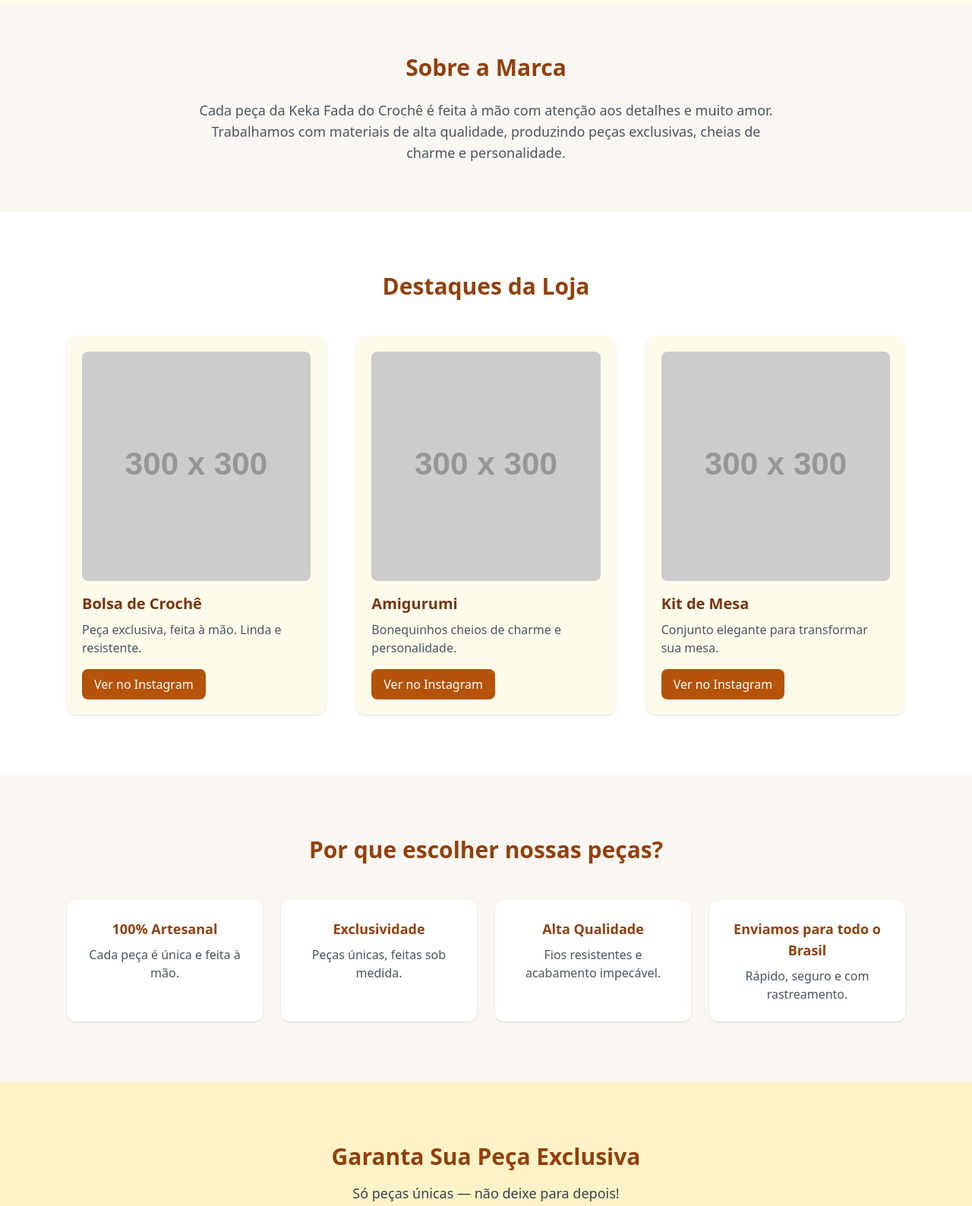
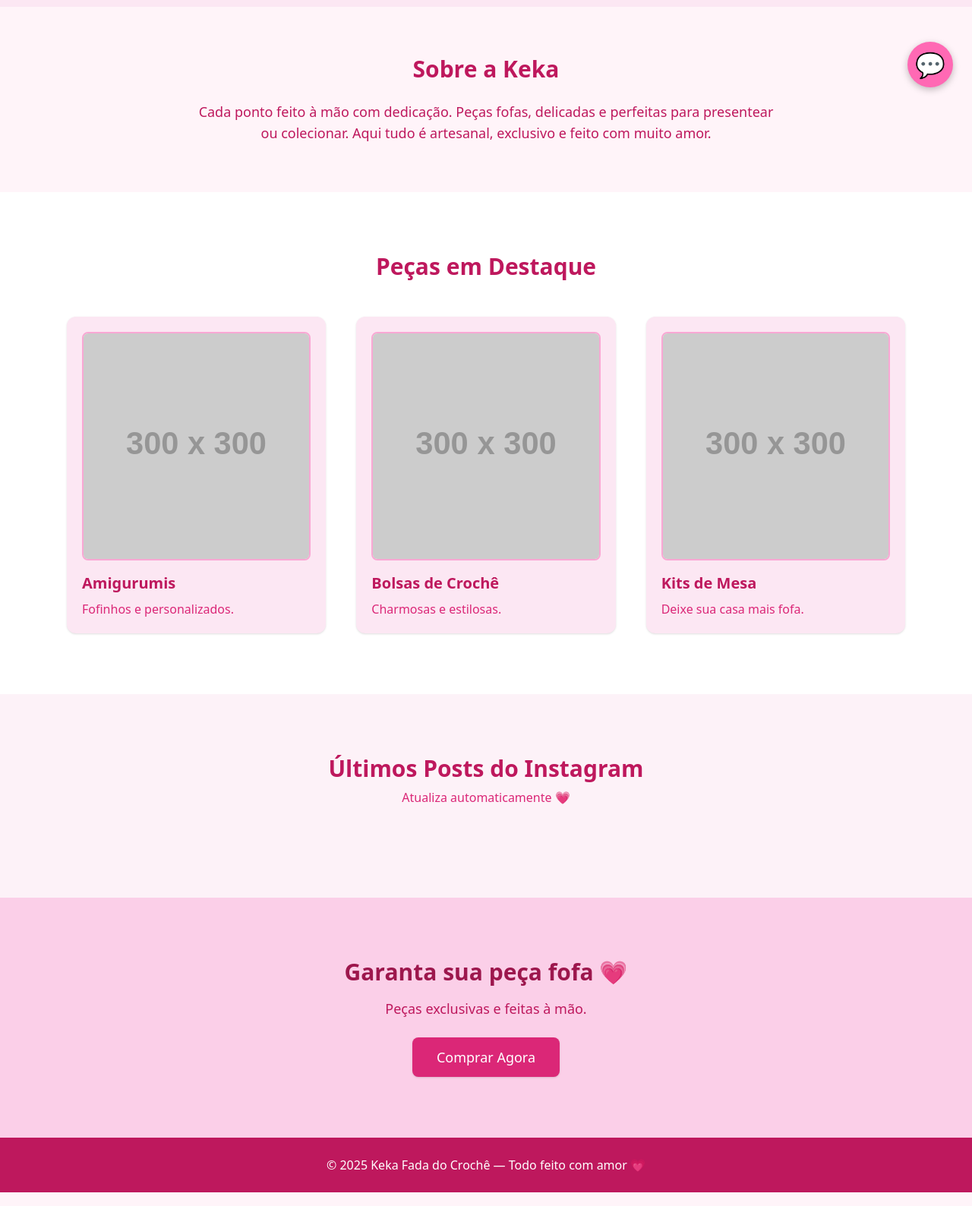
Before and after one commit to kekafadadocroche/kekafadadocroche.github.io, a plain HTML site: page index.html in a window 1280 px wide. Shown: the part 660-2248 px from the top of the page at 76% size. Drawn offline with nearby package versions, Linux system fonts and the light colour scheme; placeholder pictures from the web are drawn by us.

Commit message:
Update index.html

```diff
--- a/index.html
+++ b/index.html
@@ -3,157 +3,164 @@
 <head>
     <meta charset="UTF-8">
     <meta name="viewport" content="width=device-width, initial-scale=1.0">
-    <title>Keka Fada do Crochê - Peças Artesanais</title>
+    <title>Keka Fada do Crochê – Arte Fofa em Crochê</title>
 
     <!-- TAILWIND CDN -->
     <script src="https://cdn.tailwindcss.com"></script>
 
     <style>
         body {
-            background-color: #faf7f2;
+            background-color: #fff4f9;
+        }
+
+        /* Botão flutuante do WhatsApp */
+        .whatsapp-float {
+            position: fixed;
+            width: 60px;
+            height: 60px;
+            bottom: 25px;
+            right: 25px;
+            background-color: #ff69b4;
+            color: white;
+            border-radius: 50%;
+            text-align: center;
+            font-size: 32px;
+            box-shadow: 0 3px 10px rgba(0,0,0,0.25);
+            z-index: 999;
+            display: flex;
+            justify-content: center;
+            align-items: center;
+        }
+        .whatsapp-float:hover {
+            background-color: #ff1493;
         }
     </style>
 </head>
 
-<body class="text-gray-700">
+<body class="text-pink-900">
+
+    <!-- BOTÃO WHATSAPP -->
+    <a href="https://wa.me/5599999999999" target="_blank" class="whatsapp-float">
+        💬
+    </a>
 
     <!-- NAVBAR -->
-    <nav class="w-full py-4 bg-white shadow">
+    <nav class="w-full py-4 bg-white shadow-md">
         <div class="max-w-6xl mx-auto px-4 flex justify-between items-center">
-            <h1 class="text-xl font-bold text-amber-700">Keka Fada do Crochê</h1>
+            <h1 class="text-2xl font-bold text-pink-600">Keka Fada do Crochê</h1>
             <a href="https://www.instagram.com/kekafadadocroche" target="_blank"
-               class="px-4 py-2 bg-amber-700 text-white rounded-lg shadow hover:bg-amber-800 transition">
+               class="px-4 py-2 bg-pink-500 text-white rounded-lg shadow hover:bg-pink-600 transition">
                 Instagram
             </a>
         </div>
     </nav>
 
     <!-- HERO -->
-    <section class="w-full py-20 bg-amber-50">
+    <section class="w-full py-20 bg-pink-100">
         <div class="max-w-6xl mx-auto px-6 flex flex-col md:flex-row items-center gap-10">
 
             <div class="flex-1">
-                <h2 class="text-4xl md:text-5xl font-bold text-amber-800 leading-tight">
-                    Crochê Artesanal Feito com Amor 💛
+                <h2 class="text-4xl md:text-5xl font-bold text-pink-700 leading-tight">
+                    Crochê Fofinho <br> feito com muito amor 💗🧵
                 </h2>
-                <p class="mt-4 text-lg text-amber-900">
-                    Peças únicas, delicadas e feitas à mão. Descubra uma coleção que combina carinho,
-                    estilo e autenticidade.
+                <p class="mt-4 text-lg text-pink-800">
+                    Amigurumis, bolsas, acessórios e peças delicadas criadas com carinho.
                 </p>
 
                 <a href="https://www.instagram.com/kekafadadocroche" target="_blank"
-                   class="inline-block mt-6 px-8 py-3 bg-amber-700 text-white rounded-lg text-lg shadow hover:bg-amber-800 transition">
+                   class="inline-block mt-6 px-8 py-3 bg-pink-500 text-white rounded-lg text-lg shadow hover:bg-pink-600 transition">
                     Ver Coleção
                 </a>
             </div>
 
             <div class="flex-1">
-                <img src="https://via.placeholder.com/550x450?text=Croch%C3%AA+Artesanal"
-                     alt="Crochê artesanal" class="rounded-xl shadow-lg">
+                <img src="https://via.placeholder.com/550x450?text=Keka+Fada+do+Croch%C3%AA"
+                     class="rounded-xl shadow-lg border-4 border-pink-300" alt="Crochê artesanal">
             </div>
 
         </div>
     </section>
 
     <!-- SOBRE -->
-    <section class="max-w-5xl mx-auto px-6 py-16">
-        <h3 class="text-3xl font-bold text-center text-amber-800">Sobre a Marca</h3>
+    <section class="max-w-5xl mx-auto px-6 py-16 text-center">
+        <h3 class="text-3xl font-bold text-pink-700">Sobre a Keka</h3>
 
-        <p class="mt-6 text-lg text-center max-w-3xl mx-auto text-gray-600">
-            Cada peça da Keka Fada do Crochê é feita à mão com atenção aos detalhes e muito amor.
-            Trabalhamos com materiais de alta qualidade, produzindo peças exclusivas,
-            cheias de charme e personalidade.
+        <p class="mt-6 text-lg max-w-3xl mx-auto text-pink-700">
+            Cada ponto feito à mão com dedicação. Peças fofas, delicadas e perfeitas para presentear
+            ou colecionar. Aqui tudo é artesanal, exclusivo e feito com muito amor.
         </p>
     </section>
 
     <!-- PRODUTOS -->
     <section class="bg-white py-20">
-        <h3 class="text-3xl font-bold text-center text-amber-800">Destaques da Loja</h3>
+        <h3 class="text-3xl font-bold text-center text-pink-700">Peças em Destaque</h3>
 
         <div class="mt-12 max-w-6xl mx-auto grid grid-cols-1 sm:grid-cols-2 md:grid-cols-3 gap-10 px-6">
 
             <!-- CARD 1 -->
-            <div class="bg-amber-50 p-5 rounded-xl shadow hover:shadow-lg transition">
-                <img src="https://via.placeholder.com/300x300?text=Bolsa+de+Croch%C3%AA"
-                     class="rounded-lg w-full" alt="produto">
-                <h4 class="mt-4 text-xl font-semibold text-amber-900">Bolsa de Crochê</h4>
-                <p class="text-gray-600 mt-2">Peça exclusiva, feita à mão. Linda e resistente.</p>
-                <a href="https://www.instagram.com/kekafadadocroche" target="_blank"
-                   class="inline-block mt-4 px-4 py-2 bg-amber-700 text-white rounded-lg hover:bg-amber-800 transition">
-                    Ver no Instagram
-                </a>
+            <div class="bg-pink-100 p-5 rounded-xl shadow hover:shadow-xl transition">
+                <img src="https://via.placeholder.com/300x300?text=Amigurumi"
+                     class="rounded-lg w-full border-2 border-pink-300" alt="produto">
+                <h4 class="mt-4 text-xl font-semibold text-pink-700">Amigurumis</h4>
+                <p class="text-pink-600 mt-2">Fofinhos e personalizados.</p>
             </div>
 
             <!-- CARD 2 -->
-            <div class="bg-amber-50 p-5 rounded-xl shadow hover:shadow-lg transition">
-                <img src="https://via.placeholder.com/300x300?text=Amigurumi"
-                     class="rounded-lg w-full" alt="produto">
-                <h4 class="mt-4 text-xl font-semibold text-amber-900">Amigurumi</h4>
-                <p class="text-gray-600 mt-2">Bonequinhos cheios de charme e personalidade.</p>
-                <a href="https://www.instagram.com/kekafadadocroche" target="_blank"
-                   class="inline-block mt-4 px-4 py-2 bg-amber-700 text-white rounded-lg hover:bg-amber-800 transition">
-                    Ver no Instagram
-                </a>
+            <div class="bg-pink-100 p-5 rounded-xl shadow hover:shadow-xl transition">
+                <img src="https://via.placeholder.com/300x300?text=Bolsa+Rosa"
+                     class="rounded-lg w-full border-2 border-pink-300" alt="produto">
+                <h4 class="mt-4 text-xl font-semibold text-pink-700">Bolsas de Crochê</h4>
+                <p class="text-pink-600 mt-2">Charmosas e estilosas.</p>
             </div>
 
             <!-- CARD 3 -->
-            <div class="bg-amber-50 p-5 rounded-xl shadow hover:shadow-lg transition">
+            <div class="bg-pink-100 p-5 rounded-xl shadow hover:shadow-xl transition">
                 <img src="https://via.placeholder.com/300x300?text=Kit+de+Mesa"
-                     class="rounded-lg w-full" alt="produto">
-                <h4 class="mt-4 text-xl font-semibold text-amber-900">Kit de Mesa</h4>
-                <p class="text-gray-600 mt-2">Conjunto elegante para transformar sua mesa.</p>
-                <a href="https://www.instagram.com/kekafadadocroche" target="_blank"
-                   class="inline-block mt-4 px-4 py-2 bg-amber-700 text-white rounded-lg hover:bg-amber-800 transition">
-                    Ver no Instagram
-                </a>
+                     class="rounded-lg w-full border-2 border-pink-300" alt="produto">
+                <h4 class="mt-4 text-xl font-semibold text-pink-700">Kits de Mesa</h4>
+                <p class="text-pink-600 mt-2">Deixe sua casa mais fofa.</p>
             </div>
 
         </div>
     </section>
 
-    <!-- BENEFICIOS -->
-    <section class="max-w-6xl mx-auto px-6 py-20">
-        <h3 class="text-3xl font-bold text-center text-amber-800">Por que escolher nossas peças?</h3>
+    <!-- GALERIA DO INSTAGRAM -->
+    <section class="py-20 bg-pink-50">
+        <h3 class="text-3xl font-bold text-center text-pink-700">Últimos Posts do Instagram</h3>
+        <p class="text-center text-pink-600 mt-2">Atualiza automaticamente 💗</p>
 
-        <div class="mt-12 grid grid-cols-1 sm:grid-cols-2 md:grid-cols-4 gap-6 text-center">
+        <div class="max-w-5xl mx-auto px-6 mt-10">
 
-            <div class="p-6 bg-white rounded-xl shadow">
-                <h4 class="font-semibold text-lg text-amber-800">100% Artesanal</h4>
-                <p class="text-gray-600 mt-2">Cada peça é única e feita à mão.</p>
-            </div>
+            <!-- MÉTODO FÁCIL (LightWidget ou SnapWidget) -->
+            <!-- Substitua pelo seu widget gerado em: https://lightwidget.com/ -->
 
-            <div class="p-6 bg-white rounded-xl shadow">
-                <h4 class="font-semibold text-lg text-amber-800">Exclusividade</h4>
-                <p class="text-gray-600 mt-2">Peças únicas, feitas sob medida.</p>
-            </div>
+            <!--<iframe
+                src="https://cdn.lightwidget.com/widgets/xxxxxxxxxxxx.html"
+                scrolling="no"
+                allowtransparency="true"
+                class="w-full h-[600px] border-0 overflow-hidden rounded-xl shadow"
+            ></iframe>-->
 
-            <div class="p-6 bg-white rounded-xl shadow">
-                <h4 class="font-semibold text-lg text-amber-800">Alta Qualidade</h4>
-                <p class="text-gray-600 mt-2">Fios resistentes e acabamento impecável.</p>
-            </div>
-
-            <div class="p-6 bg-white rounded-xl shadow">
-                <h4 class="font-semibold text-lg text-amber-800">Enviamos para todo o Brasil</h4>
-                <p class="text-gray-600 mt-2">Rápido, seguro e com rastreamento.</p>
-            </div>
+            <!-- MÉTODO API OFICIAL (opcional) -->
+            <!-- Caso queira usar API oficial do Meta: posso gerar o script completo -->
 
         </div>
     </section>
 
     <!-- CTA FINAL -->
-    <section class="bg-amber-100 py-20 text-center">
-        <h3 class="text-3xl font-bold text-amber-800">Garanta Sua Peça Exclusiva</h3>
-        <p class="mt-4 text-gray-700 text-lg">Só peças únicas — não deixe para depois!</p>
+    <section class="bg-pink-200 py-20 text-center">
+        <h3 class="text-3xl font-bold text-pink-800">Garanta sua peça fofa 💗</h3>
+        <p class="mt-4 text-pink-700 text-lg">Peças exclusivas e feitas à mão.</p>
 
         <a href="https://www.instagram.com/kekafadadocroche" target="_blank"
-           class="inline-block mt-6 px-8 py-3 bg-amber-700 text-white rounded-lg text-lg shadow hover:bg-amber-800 transition">
+           class="inline-block mt-6 px-8 py-3 bg-pink-600 text-white rounded-lg text-lg shadow hover:bg-pink-700 transition">
             Comprar Agora
         </a>
     </section>
 
     <!-- RODAPÉ -->
-    <footer class="bg-amber-800 text-white text-center py-6">
-        © 2025 Keka Fada do Crochê — Todos os direitos reservados
+    <footer class="bg-pink-700 text-white text-center py-6">
+        © 2025 Keka Fada do Crochê — Todo feito com amor 💗
     </footer>
 
 </body>
```
